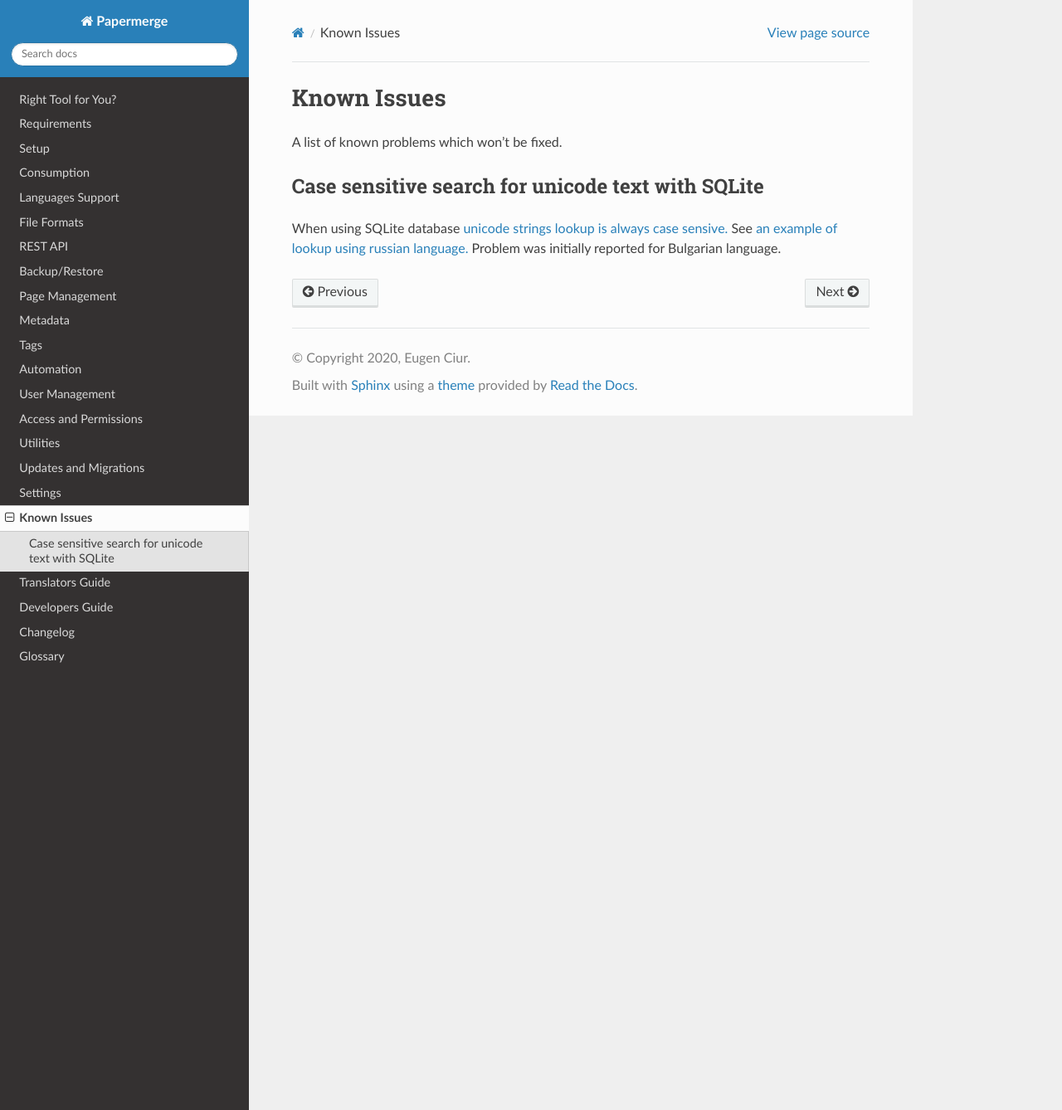
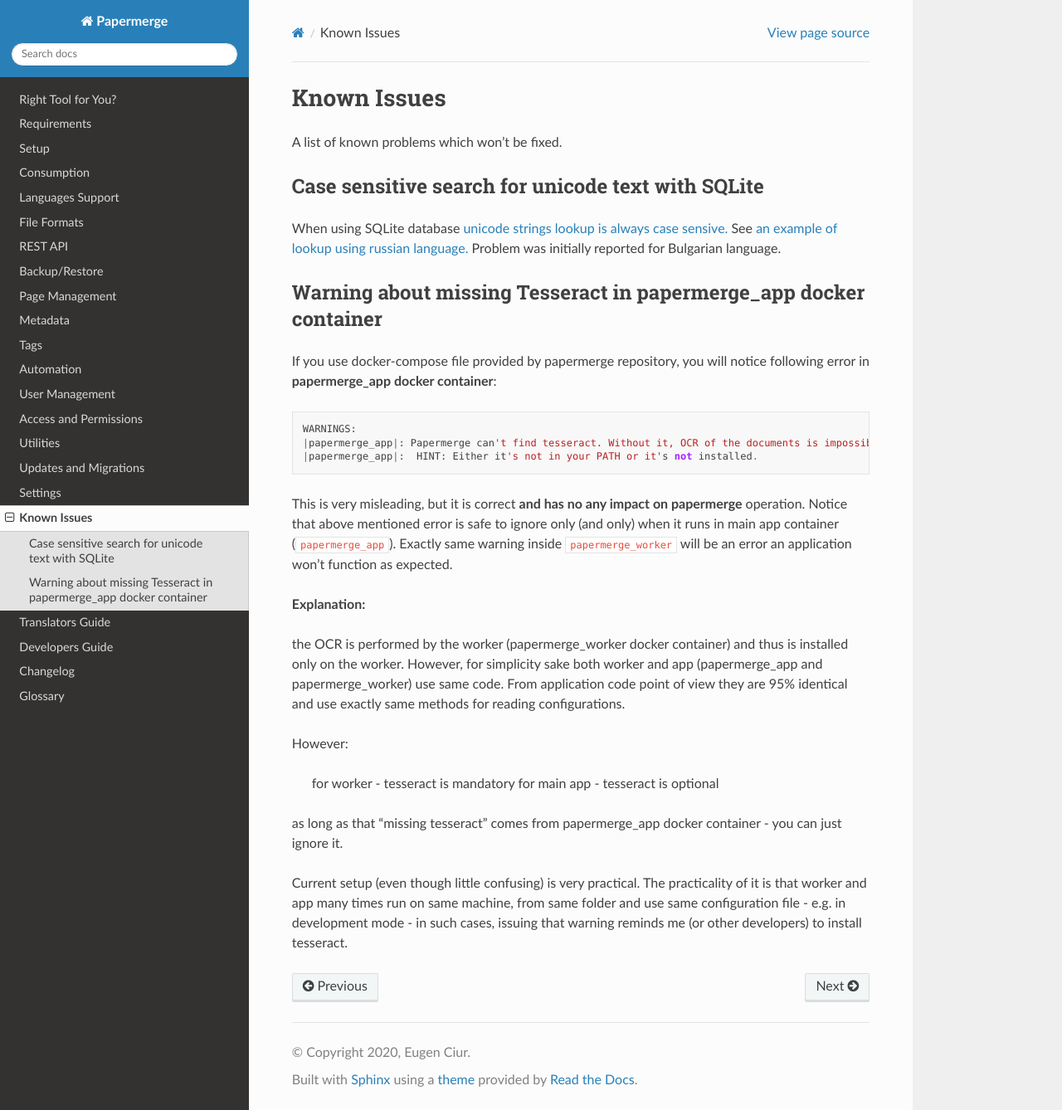
Before and after one commit to ciur/papermerge, a Sphinx documentation site: the page built from docs/source/known_issues.rst, in a window 1280 px wide and 1338 px high. Shown: the whole window at 83% size. Built offline with Sphinx 7.4.7 and the Read the Docs theme 2.0.0, drawn with Linux system fonts in a browser that asks for light colours.

Commit message:
documentation update

```diff
--- a/docs/source/known_issues.rst
+++ b/docs/source/known_issues.rst
@@ -7,6 +7,41 @@
 Case sensitive search for unicode text with SQLite
 ~~~~~~~~~~~~~~~~~~~~~~~~~~~~~~~~~~~~~~~~~~~~~~~~~~~~~~~~
 
-When using SQLite database `unicode strings lookup is always case sensive. <https://docs.djangoproject.com/en/3.1/ref/databases/#substring-matching-and-case-sensitivity>`_
-See `an example of lookup using russian language. <https://github.com/ciur/papermerge/issues/149>`_
-Problem was initially reported for Bulgarian language.
+When using SQLite database `unicode strings lookup is always case sensive.
+<https://docs.djangoproject.com/en/3.1/ref/databases/#substring-matching-and-case-sensitivity>`_
+See `an example of lookup using russian language.
+<https://github.com/ciur/papermerge/issues/149>`_ Problem was initially
+reported for Bulgarian language.
+
+Warning about missing Tesseract in papermerge_app docker container
+~~~~~~~~~~~~~~~~~~~~~~~~~~~~~~~~~~~~~~~~~~~~~~~~~~~~~~~~~~~~~~~~~~~
+
+If you use docker-compose file provided by papermerge repository, you will notice
+following error in **papermerge_app docker container**::
+
+    WARNINGS:
+    |papermerge_app|: Papermerge can't find tesseract. Without it, OCR of the documents is impossible.
+    |papermerge_app|:  HINT: Either it's not in your PATH or it's not installed.
+
+This is very misleading, but it is correct **and has no any impact on papermerge**
+operation.
+Notice that above mentioned error is safe to ignore only (and only) when it runs in main app container
+(``papermerge_app``). Exactly same warning inside ``papermerge_worker`` will be an error an application won't function as expected.
+
+**Explanation:**
+
+the OCR is performed by the worker (papermerge_worker docker container) and thus is installed only on the worker. However, for simplicity sake both worker and app (papermerge_app and papermerge_worker) use same code. From application code point of view they are 95% identical and use exactly same methods for reading configurations.
+
+However:
+
+    for worker - tesseract is mandatory
+    for main app - tesseract is optional
+
+as long as that "missing tesseract" comes from papermerge_app docker container
+- you can just ignore it.
+
+Current setup (even though little confusing) is very practical. The
+practicality of it is that worker and app many times run on same machine, from
+same folder and use same configuration file - e.g. in development mode - in
+such cases, issuing that warning reminds me (or other developers) to install
+tesseract.
```
